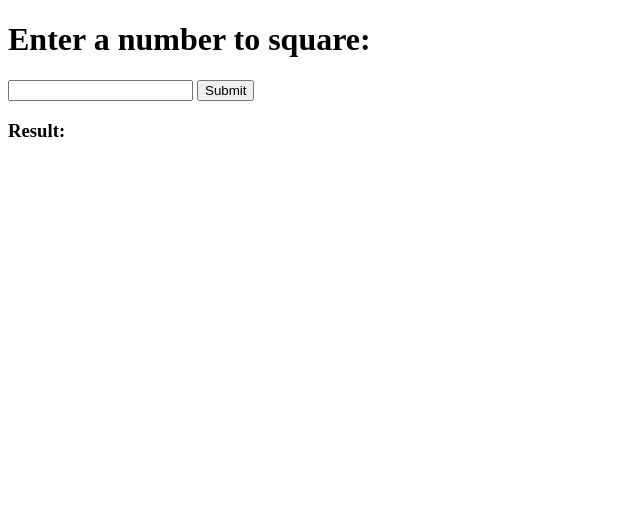
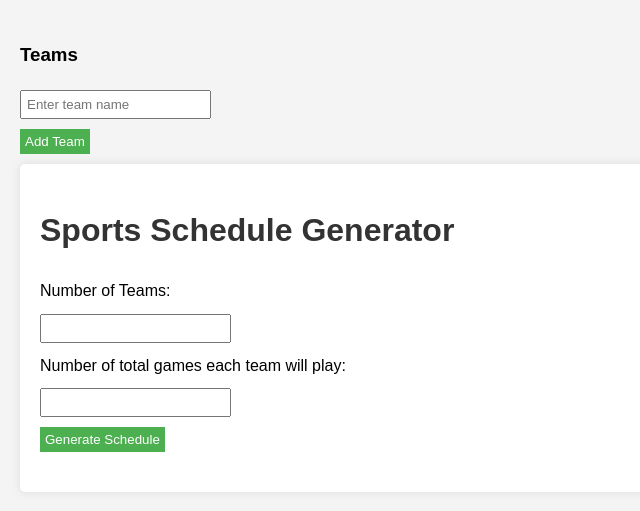
Before and after one commit to Nearzy12/Fantasy-Baseball-Scheduler, a Flask app: page / in a window 1280 px wide. Shown: the top 511 px of the page, without its empty margins (0-640 px from the left). Run offline with Flask 3, Linux system fonts and the light colour scheme.

Commit message:
Added basic schedule functionality and the ability to add and remove teams

```diff
--- a/app.py
+++ b/app.py
@@ -1,22 +1,179 @@
 from flask import Flask, render_template, request, jsonify
-from flask_cors import CORS  # Import CORS
+from flask_cors import CORS
+
+import itertools
+import math
+import random
 
 app = Flask(__name__)
-CORS(app)  # Enable CORS for all routes
+CORS(app)
 
 @app.route('/')
 def index():
-    return render_template('index.html')  # Serve your HTML file
+    return render_template('index.html')
 
-@app.route('/process', methods=['POST'])
-def process():
-    data = request.get_json()  # Get JSON data from the frontend
-    input_value = data.get('inputValue')  # Extract input value
-    result = my_algorithm(input_value)  # Call your processing function
-    return jsonify({'result': result})  # Return the result as JSON
+@app.route('/generate_schedule', methods=['POST'])
+def generate_schedule():
+    data = request.get_json()
+    num_teams = int(data.get('numTeams'))
+    games_per_team = int(data.get('gamesPerTeam'))
 
-def my_algorithm(input_value):
-    return int(input_value) ** 2  # Example algorithm to square the input
+    if not num_teams or not games_per_team:
+        return jsonify({'error': 'Missing required parameters'}), 400
+
+    schedule = generate_round_robin_schedule2(num_teams, games_per_team)
+    return jsonify({'schedule': schedule})
+
+def generate_round_robin_schedule1(num_teams, games_per_team):
+    schedule = []
+    formatted_schedule = [[] for _ in range(num_teams + 1)]
+
+    # Max number of times a team might play another team
+    # For example if there are 8 teams and each team plays 14 games than this means
+    # Every team plays every other team 2 times. 2 is what we are calculating here for this example
+    team_multiplier = (math.ceil(games_per_team/(num_teams-1)))
+    print(f"Team Multiplier: {team_multiplier}")
+
+    # List of teams
+    teams = list(range(1, num_teams+1))
+
+    # Create all combinations of of unique pairings of games
+    all_matchups = list(itertools.combinations(teams, 2))
+    # randomize it
+    # random.shuffle(all_matchups)
+
+    # Duplicate all the match ups based on how many games are getting played
+    all_matchups = all_matchups * team_multiplier
+
+    # Loop through rounds and allocate games to the schedule
+    game_number = 0
+
+    # Create rounds until each team has played the required number of match ups
+    while all_matchups:
+        print(f"All Matchups: {all_matchups}")
+        # Track of all the games for this round
+        round_games = []
+
+        # Track all the teams that are already playing this round
+        teams_in_this_round = set()
+
+        for match in all_matchups:
+            team1, team2 = match
+
+            # Make sure that neither team has already been scheduled to play this round
+            if team1 not in teams_in_this_round and team2 not in teams_in_this_round:
+                round_games.append((team1, team2))
+                teams_in_this_round.add(team1)
+                teams_in_this_round.add(team2)
+                print(f"Added Match: ({team1}, {team2})")
+                formatted_schedule[team1].append(team2)
+                formatted_schedule[team2].append(team1)
+
+        # Round match ups are now done add them to the schedule
+        schedule.append(round_games)
+
+        # remove all the matches that were just added from all_matchups
+        for match in round_games:
+            all_matchups.remove(match)
+
+        print(f"Added Round: {round_games}")
+
+        game_number += 1
+
+        # Break if all teams have played the required number of games
+        if game_number >= games_per_team:
+            break
+
+    print(f"Game Number: {game_number}")
+    print(f"Games Per Team: {games_per_team}")
+    return schedule
+
+def generate_round_robin_schedule2(num_teams, games_per_team):
+    schedule = []
+    formatted_schedule = [[] for _ in range(num_teams + 1)]
+
+    # Max number of times a team might play another team
+    # For example if there are 8 teams and each team plays 14 games than this means
+    # Every team plays every other team 2 times. 2 is what we are calculating here for this example
+    team_multiplier = (math.ceil(games_per_team/(num_teams-1)))
+    print(f"Team Multiplier: {team_multiplier}")
+
+    # List of teams
+    teams = list(range(1, num_teams+1))
+
+    # Create all combinations of of unique pairings of games
+    all_matchups = list(itertools.combinations(teams, 2))
+    # randomize it
+    # random.shuffle(all_matchups)
+
+    # Duplicate all the match ups based on how many games are getting played
+    all_matchups = all_matchups * team_multiplier
+
+    # Loop through rounds and allocate games to the schedule
+    game_number = 0
+
+    # Create rounds until each team has played the required number of match ups
+    while all_matchups:
+        print(f"All Matchups: {all_matchups}")
+        # Track of all the games for this round
+        round_games = []
+
+        # Track all the teams that are already playing this round
+        teams_in_this_round = set()
+
+        for match in all_matchups:
+            team1, team2 = match
+
+            # Make sure that neither team has already been scheduled to play this round
+            if team1 not in teams_in_this_round and team2 not in teams_in_this_round:
+                round_games.append((team1, team2))
+                teams_in_this_round.add(team1)
+                teams_in_this_round.add(team2)
+                print(f"Added Match: ({team1}, {team2})")
+                formatted_schedule[team1].append(team2)
+                formatted_schedule[team2].append(team1)
+
+        # Round match ups are now done add them to the schedule
+        schedule.append(round_games)
+
+        # remove all the matches that were just added from all_matchups
+        for match in round_games:
+            all_matchups.remove(match)
+
+        print(f"Added Round: {round_games}")
+
+        game_number += 1
+
+        # Break if all teams have played the required number of games
+        if game_number >= games_per_team:
+            break
+
+    print(f"Game Number: {game_number}")
+    print(f"Games Per Team: {games_per_team}")
+
+    for team in range(1, num_teams + 1):  # Start from 1 to num_teams
+        opponents = formatted_schedule[team]
+        print(f"Team {team} has matches with: {opponents}")
+
+    return formatted_schedule
 
 if __name__ == '__main__':
-    app.run(port=5000, debug=True)  # Run on port 5000
+
+    # Example usage
+    # num_teams = 8
+    # games_per_team = 14
+    # schedule = generate_round_robin_schedule1(num_teams, games_per_team)
+    # formatted_schedule = generate_round_robin_schedule2(num_teams, games_per_team)
+
+    formatted = True
+    # Display the schedule
+    if not True:
+        for round_num, round_games in enumerate(schedule):
+            print(f"Round {round_num + 1}: \t {round_games}")
+    elif False:
+        for team in range(1, num_teams + 1):  # Start from 1 to num_teams
+            opponents = formatted_schedule[team]
+            print(f"Team {team} has matches with: {opponents}")
+
+
+    app.run(port=5000, debug=True)
--- a/templates/index.html
+++ b/templates/index.html
@@ -3,36 +3,198 @@
 <head>
     <meta charset="UTF-8">
     <meta name="viewport" content="width=device-width, initial-scale=1.0">
-    <title>Python Algorithm Website</title>
-    <script src="https://code.jquery.com/jquery-3.6.0.min.js"></script>
+    <title>Sports Schedule Generator</title>
+    <style>
+        body {
+            font-family: Arial, sans-serif;
+            line-height: 1.6;
+            margin: 0;
+            padding: 20px;
+            background-color: #f4f4f4;
+        }
+        .container {
+            max-width: 1200px;
+            margin: auto;
+            background: white;
+            padding: 20px;
+            border-radius: 5px;
+            box-shadow: 0 0 10px rgba(0,0,0,0.1);
+        }
+        h1 {
+            color: #333;
+        }
+        label, input, button {
+            display: block;
+            margin-bottom: 10px;
+        }
+        input, button {
+            padding: 5px;
+        }
+        button {
+            background-color: #4CAF50;
+            color: white;
+            border: none;
+            cursor: pointer;
+        }
+        button:hover {
+            background-color: #45a049;
+        }
+        #schedule {
+            margin-top: 20px;
+            overflow-x: auto;
+        }
+        table {
+            border-collapse: collapse;
+            width: 100%;
+        }
+        th, td {
+            border: 1px solid #ddd;
+            padding: 8px;
+            text-align: left;
+        }
+        th {
+            background-color: #f2f2f2;
+        }
+        .team-list {
+            margin: 20px 0;
+        }
+        .team-item {
+            margin: 5px 0;
+        }
+        .remove-btn {
+            margin-left: 10px;
+            color: red;
+            cursor: pointer;
+        }
+    </style>
 </head>
 <body>
-    <h1>Enter a number to square:</h1>
-    <input type="text" id="inputValue" />
-    <button onclick="sendData()">Submit</button>
 
-    <h3>Result: <span id="result"></span></h3>
+    <!-- Section to display team names -->
+    <div class="team-list">
+        <h3>Teams</h3>
+        <ul id="teamList">
+            <!-- Team names will be dynamically added here -->
+        </ul>
+    </div>
+
+    <!-- Section to add a new team -->
+    <div>
+        <input type="text" id="newTeam" placeholder="Enter team name">
+        <button onclick="addTeam()">Add Team</button>
+    </div>
 
     <script>
-        function sendData() {
-            console.log("sendData function called");  // Debugging line
-            const inputValue = document.getElementById('inputValue').value;
-            console.log("Input value:", inputValue);  // Check if this value is being captured
+        // Initial list of team names
+        let teams = [];
 
-            // Send the input value to the backend (Flask) via an AJAX request
-            $.ajax({
-                url: 'http://127.0.0.1:5000/process',
-                type: 'POST',
-                contentType: 'application/json',
-                data: JSON.stringify({ inputValue: inputValue }),
-                success: function(response) {
-                    // Display the result from Python's algorithm
-                    document.getElementById('result').innerText = response.result;
+        // Function to display the list of teams
+        function displayTeams() {
+            const teamList = document.getElementById('teamList');
+            teamList.innerHTML = ''; // Clear the list before re-adding
+
+            teams.forEach((team, index) => {
+                let li = document.createElement('li');
+                li.className = 'team-item';
+                li.textContent = team;
+
+                // Create remove button for each team
+                let removeBtn = document.createElement('span');
+                removeBtn.className = 'remove-btn';
+                removeBtn.textContent = '[Remove]';
+                removeBtn.onclick = () => removeTeam(index);
+
+                li.appendChild(removeBtn);
+                teamList.appendChild(li);
+            });
+        }
+
+        // Function to add a new team
+        function addTeam() {
+            const newTeamName = document.getElementById('newTeam').value.trim();
+
+            if (newTeamName !== '') {
+                teams.push(newTeamName);
+                document.getElementById('newTeam').value = ''; // Clear input field
+                displayTeams(); // Refresh the team list
+
+                // Convert the numTeams value to a number, increment, and update the value
+                let numTeamsElement = document.getElementById('numTeams');
+                let numTeams = parseInt(numTeamsElement.value, 10) || 0; // Ensure it's a number, default to 0 if empty
+                numTeamsElement.value = numTeams + 1; // Increment by 1
+            }
+        }
+
+        // Function to remove a team by index
+        function removeTeam(index) {
+            teams.splice(index, 1); // Remove the team at the given index
+            displayTeams(); // Refresh the team list
+            // Convert the numTeams value to a number, decrement, and update the value
+            let numTeamsElement = document.getElementById('numTeams');
+            let numTeams = parseInt(numTeamsElement.value, 10) || 0; // Ensure it's a number, default to 0 if empty
+            numTeamsElement.value = numTeams - 1; // decrement by 1
+        }
+
+        // Display teams on initial load
+        displayTeams();
+    </script>
+
+    <div class="container">
+        <h1>Sports Schedule Generator</h1>
+        <form id="scheduleForm">
+            <label for="numTeams">Number of Teams:</label>
+            <input type="number" id="numTeams" required min="2">
+
+            <label for="gamesPerTeam">Number of total games each team will play:</label>
+            <input type="number" id="gamesPerTeam" required min="1">
+
+            <button type="submit">Generate Schedule</button>
+        </form>
+
+        <div id="schedule"></div>
+    </div>
+
+    <script>
+        document.getElementById('scheduleForm').addEventListener('submit', function(e) {
+            e.preventDefault();
+            const numTeams = parseInt(document.getElementById('numTeams').value);
+            const gamesPerTeam = parseInt(document.getElementById('gamesPerTeam').value);
+            generateSchedule(numTeams, gamesPerTeam);
+        });
+
+        async function generateSchedule(numTeams, gamesPerTeam) {
+            const response = await fetch('http://localhost:5000/generate_schedule', {
+                method: 'POST',
+                headers: {
+                    'Content-Type': 'application/json',
                 },
-                error: function(error) {
-                    console.error('Error:', error);
+                body: JSON.stringify({ numTeams, gamesPerTeam }),
+            });
+
+            const data = await response.json();
+            displaySchedule(data.schedule, numTeams, gamesPerTeam);
+        }
+
+        function displaySchedule(schedule, numTeams, gamesPerTeam) {
+            const scheduleElement = document.getElementById('schedule');
+            scheduleElement.innerHTML = '';
+
+            const table = document.createElement('table');
+            const headerRow = table.insertRow();
+            headerRow.insertCell().textContent = 'TEAM NAME';
+            for (let i = 1; i <= schedule[1].length; i++) {
+                headerRow.insertCell().textContent = `GAME ${i}`;
+            }
+
+            for (let i = 1; i <= numTeams; i++) {
+                const row = table.insertRow();
+                row.insertCell().textContent = `TEAM ${i}`;
+                for (let j = 0; j < schedule[i].length; j++) {
+                    row.insertCell().textContent = schedule[i][j] || '';
                 }
-            });
+            }
+
+            scheduleElement.appendChild(table);
         }
     </script>
 </body>
```
